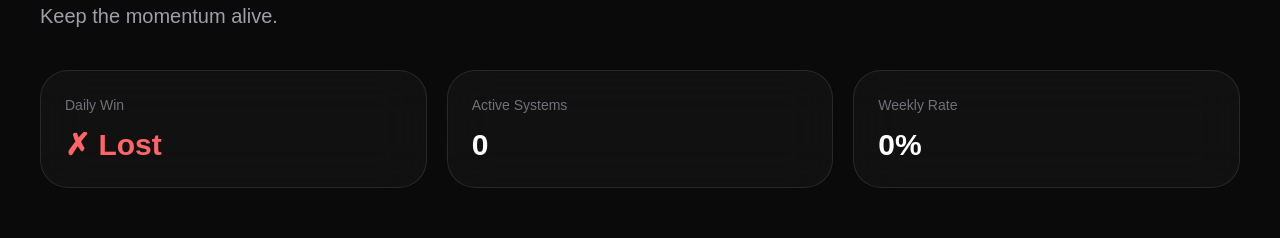
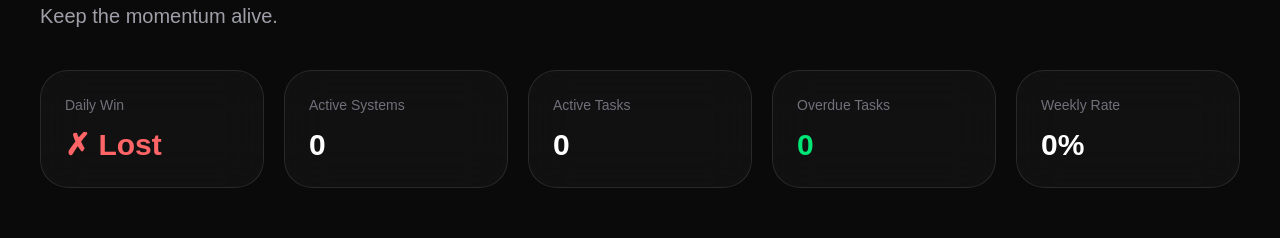
Before and after one commit to Ayushmanzzz/Streeks, a Next.js app in the folder frontend/: page / in a window 1280 px wide. Shown: the part 186-424 px from the top of the page. Built offline with nearby package versions, Linux system fonts and the light colour scheme; no server answers; sample sign-in values are in the browser's storage.

Commit message:
Refactor non-negotiable progress update logic, enhance metrics display with active and overdue task counts, and improve event handling in UI components

```diff
--- a/frontend/app/non-negotiables/page.tsx
+++ b/frontend/app/non-negotiables/page.tsx
@@ -107,7 +107,7 @@ export default function NonNegotiablesPage() {
       const result =
         await logProgress(
           habit.id,
-          habit.target_value
+          1
         );
 
       console.log(
@@ -293,11 +293,14 @@ export default function NonNegotiablesPage() {
                 disabled={
                   habit.today_completed
                 }
-                onClick={() =>
+                onClick={(e) => {
+                  e.preventDefault();
+                  e.stopPropagation();
+
                   handleComplete(
                     habit
-                  )
-                }
+                  );
+                }}
                 className="
                   rounded-xl
                   bg-[#00E676]
@@ -328,9 +331,12 @@ export default function NonNegotiablesPage() {
                 </button>
 
                 <button
-                  onClick={() =>
-                    handleArchive(habit.id)
-                  }
+                  onClick={(e) => {
+                    e.preventDefault();
+                    e.stopPropagation();
+
+                    handleArchive(habit.id);
+                  }}
                   className="
                     rounded-xl
                     border
--- a/frontend/app/page.tsx
+++ b/frontend/app/page.tsx
@@ -103,6 +103,12 @@ export default function Home() {
           weeklyRate={
             summary?.weekly_win_rate || 0
           }
+          activeTasks={
+            summary?.active_tasks || 0
+          }
+          overdueTasks={
+            summary?.overdue_tasks || 0
+          }
         />
 
         <NonNegotiables
--- a/frontend/components/dashboard/Metrics.tsx
+++ b/frontend/components/dashboard/Metrics.tsx
@@ -2,16 +2,21 @@ type Props = {
   dailyWin: boolean;
   activeSystems: number;
   weeklyRate: number;
+  activeTasks: number;
+  overdueTasks: number;
 };
 
 export default function Metrics({
   dailyWin,
   activeSystems,
   weeklyRate,
+  activeTasks,
+  overdueTasks,
 }: Props) {
   return (
     <section className="mt-10">
-      <div className="grid gap-5 md:grid-cols-3">
+
+      <div className="grid gap-5 md:grid-cols-5">
 
         <div className="rounded-[28px] border border-white/10 bg-white/[0.03] p-6 backdrop-blur-xl">
           <p className="text-zinc-500 text-sm">
@@ -43,6 +48,32 @@ export default function Metrics({
 
         <div className="rounded-[28px] border border-white/10 bg-white/[0.03] p-6 backdrop-blur-xl">
           <p className="text-zinc-500 text-sm">
+            Active Tasks
+          </p>
+
+          <h3 className="mt-3 text-3xl font-semibold">
+            {activeTasks}
+          </h3>
+        </div>
+
+        <div className="rounded-[28px] border border-white/10 bg-white/[0.03] p-6 backdrop-blur-xl">
+          <p className="text-zinc-500 text-sm">
+            Overdue Tasks
+          </p>
+
+          <h3
+            className={`mt-3 text-3xl font-semibold ${
+              overdueTasks > 0
+                ? "text-red-400"
+                : "text-[#00E676]"
+            }`}
+          >
+            {overdueTasks}
+          </h3>
+        </div>
+
+        <div className="rounded-[28px] border border-white/10 bg-white/[0.03] p-6 backdrop-blur-xl">
+          <p className="text-zinc-500 text-sm">
             Weekly Rate
           </p>
 
@@ -52,6 +83,7 @@ export default function Metrics({
         </div>
 
       </div>
+
     </section>
   );
 }
```
Also changed, not shown: 1 other file (tests, documents, lock files or other folders).
